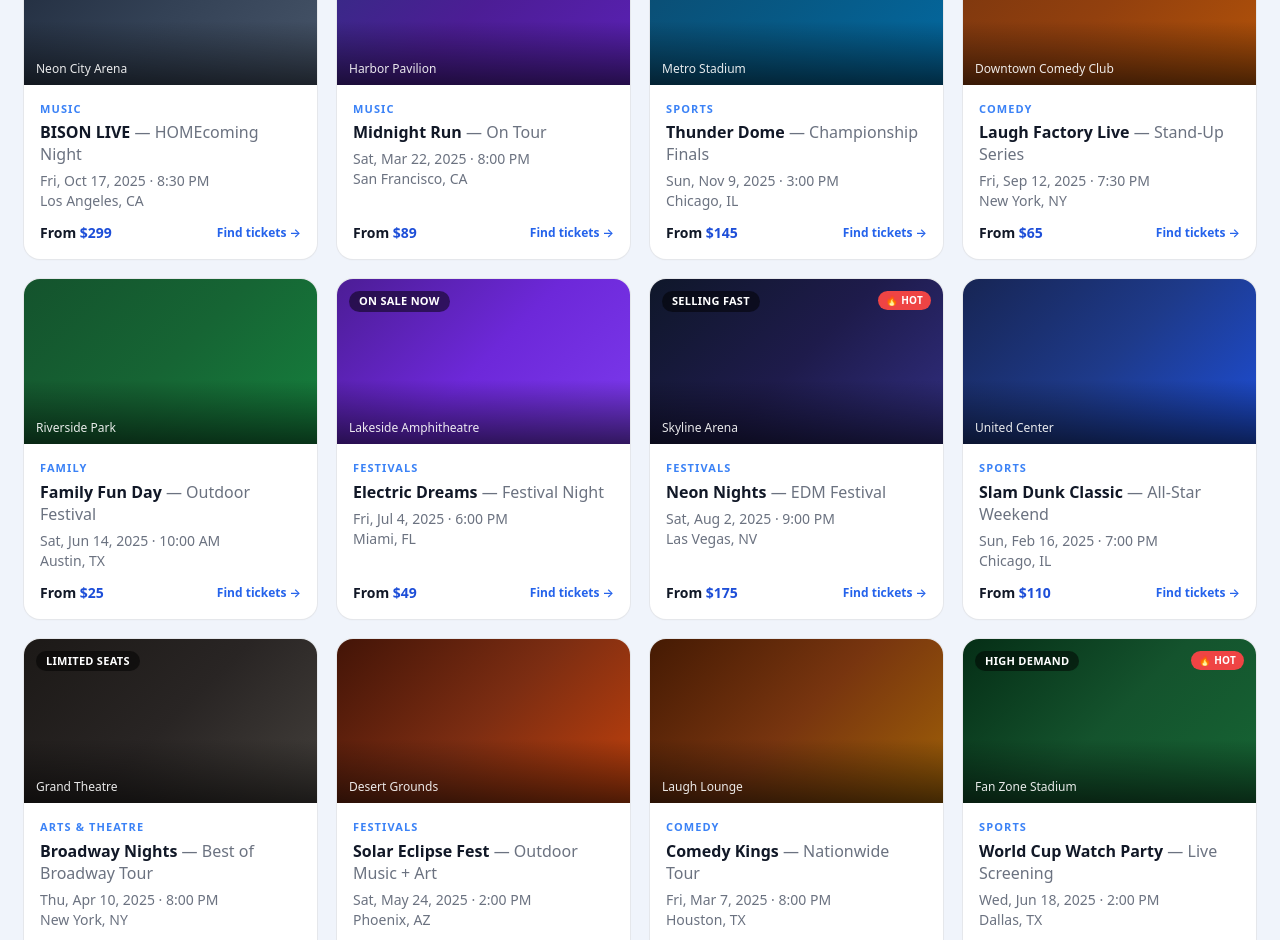
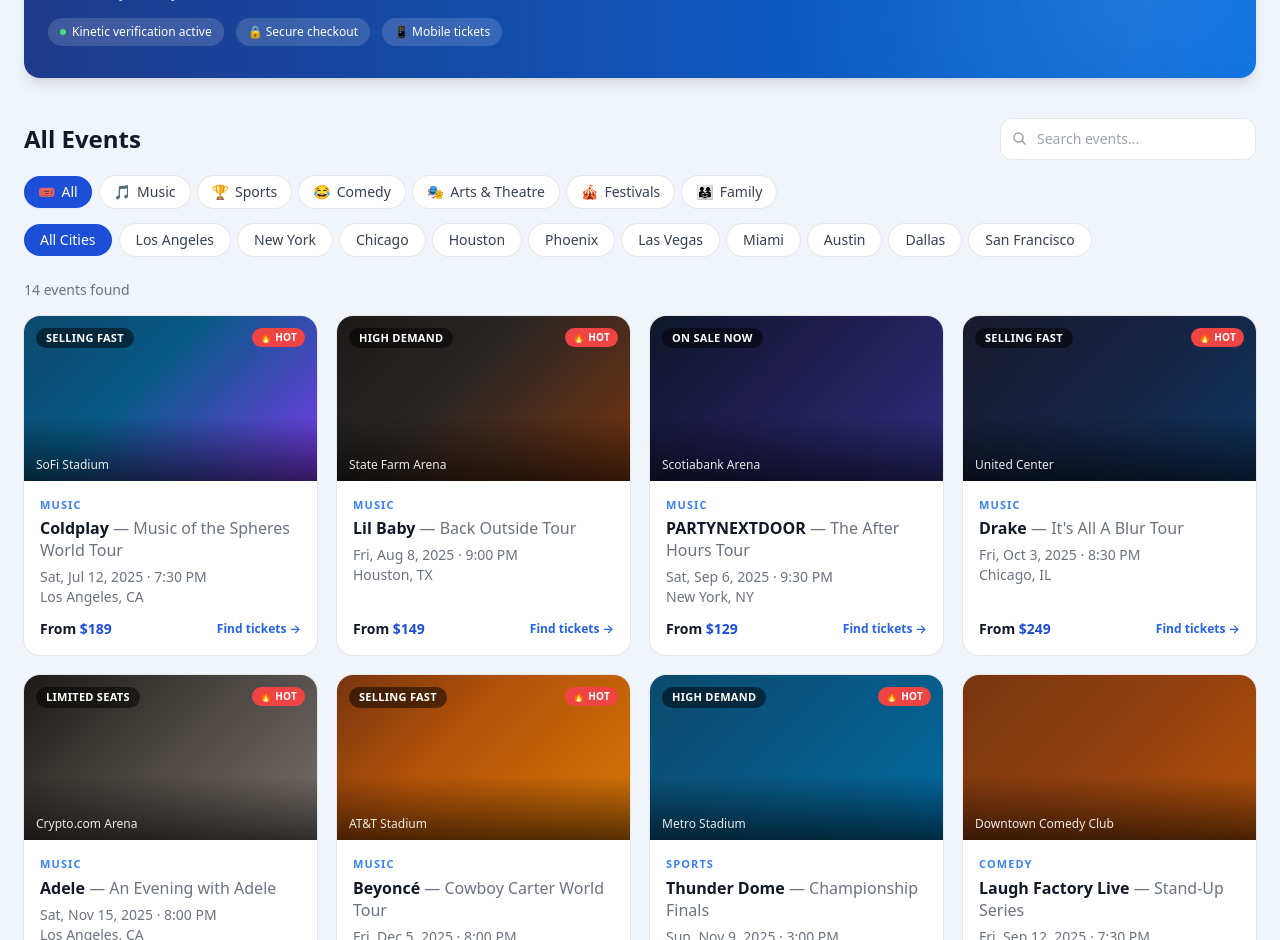
Before and after one commit to diegomccullough/Kinetic-Auth-Ai, a Next.js app: page / in a window 1280 px wide. Shown: the part 1860-2800 px from the top of the page. Built offline with nearby package versions, Linux system fonts and the light colour scheme.

Commit message:
realartists

```diff
--- a/app/verify/page.tsx
+++ b/app/verify/page.tsx
@@ -5,27 +5,20 @@
 import VerificationWizard from "@/components/VerificationWizard";
 import { getEventBySlug } from "@/lib/events";
 
-// Simulated high-traffic threshold — in a real app this would come from an API
-const SIMULATED_QUEUE_SIZE = 12483;
-const HIGH_TRAFFIC_THRESHOLD = 10000;
-
 function VerifyPageClient() {
   const router = useRouter();
   const searchParams = useSearchParams();
   const returnTo = searchParams.get("return") ?? "/";
 
-  // Parse event slug and qty from the return URL so we can pass context to the wizard
+  // Parse event slug from the return URL to look up songs for the beat challenge
   const returnUrlObj = (() => {
     try { return new URL(returnTo, "http://x"); } catch { return null; }
   })();
   const pathParts = returnUrlObj?.pathname.split("/") ?? [];
-  // URL shape: /event/[slug] or /event/[slug]/seats
   const eventSlug = pathParts[1] === "event" ? pathParts[2] : null;
-  const qty = Number(returnUrlObj?.searchParams.get("qty") ?? 1);
 
   const event = eventSlug ? getEventBySlug(eventSlug) : null;
   const songs = event?.songs ?? [];
-  const highTraffic = SIMULATED_QUEUE_SIZE >= HIGH_TRAFFIC_THRESHOLD;
 
   const verifiedUrl = returnTo.includes("?")
     ? `${returnTo}&verified=true`
@@ -33,13 +26,8 @@
 
   return (
     <VerificationWizard
-<<<<<<< HEAD
       returnTo={returnTo}
       songs={songs}
-      highTraffic={highTraffic}
-      ticketQty={qty}
-=======
->>>>>>> d37327fe4cdd1b740b52de516eed4fd03ec474ed
       onVerified={() => {
         router.push(verifiedUrl);
       }}
--- a/components/VerificationWizard.tsx
+++ b/components/VerificationWizard.tsx
@@ -441,20 +441,14 @@
   onVerified?: (score: ScoreBreakdown) => void;
   onCancel?: () => void;
   returnTo?: string;
-  /** Songs for the beat challenge (music events only) */
+  /** Songs for the beat challenge — only used if gyro test fails (music events only) */
   songs?: EventSong[];
-  /** Whether the site is under high traffic */
-  highTraffic?: boolean;
-  /** Number of tickets being purchased */
-  ticketQty?: number;
 };
 
 export default function VerificationWizard({
   onVerified,
   onCancel: _onCancel,
   songs,
-  highTraffic = false,
-  ticketQty = 1,
 }: VerificationWizardProps) {
   const reduceMotion = useReducedMotion();
   const { smoothedBeta, smoothedGamma, smoothedRef, available, permissionState, requestPermission } =
@@ -471,9 +465,9 @@
   const [holdPct, setHoldPct] = useState(0);
   const [pulseKey, setPulseKey] = useState(0);
 
-  // Beat challenge state
+  // Beat challenge state — only triggered by gyro fail
   const [beatSong, setBeatSong] = useState<EventSong | null>(null);
-  const beatReasonRef = useRef<"gyro_fail" | "high_traffic" | "high_qty" | null>(null);
+  const beatTriggeredRef = useRef(false);
 
   const timingsRef = useRef<{ timeToLeft?: number; timeToRight?: number }>({});
   const taskStartAtRef = useRef<number | null>(null);
@@ -511,28 +505,16 @@
     return songs[Math.floor(Math.random() * songs.length)];
   }, [songs]);
 
-  const triggerBeatChallenge = useCallback((reason: "gyro_fail" | "high_traffic" | "high_qty") => {
+  const triggerBeatChallenge = useCallback(() => {
     const song = pickSong();
     if (!song) return false;
-    beatReasonRef.current = reason;
+    beatTriggeredRef.current = true;
     setBeatSong(song);
     setScreen("beat");
     return true;
   }, [pickSong]);
 
   const advanceToTasks = useCallback(() => {
-    // Check pre-task triggers (high traffic or high qty)
-    if (songs && songs.length > 0) {
-      if (highTraffic) {
-        triggerBeatChallenge("high_traffic");
-        return;
-      }
-      if (ticketQty >= 4) {
-        triggerBeatChallenge("high_qty");
-        return;
-      }
-    }
-
     setScreen("tasks");
     setTaskId("left");
     timingsRef.current = {};
@@ -547,7 +529,7 @@
     setInside(false);
     setHoldPct(0);
     setPulseKey((k) => k + 1);
-  }, [smoothedRef, songs, highTraffic, ticketQty, triggerBeatChallenge]);
+  }, [smoothedRef]);
 
   const finish = useCallback((score: ScoreBreakdown) => {
     setFinalScore(score);
@@ -666,8 +648,8 @@
         if (outsideMsRef.current >= GYRO_FAIL_SECONDS * 1000) {
           gyroFailTriggeredRef.current = true;
           window.cancelAnimationFrame(raf);
-          // Trigger beat challenge if songs available, otherwise just continue
-          const triggered = triggerBeatChallenge("gyro_fail");
+          // Trigger beat challenge if songs available, otherwise just reset timer
+          const triggered = triggerBeatChallenge();
           if (!triggered) {
             // No songs: just reset the outside timer and let them keep trying
             outsideMsRef.current = 0;
@@ -731,10 +713,9 @@
 
   const granted = permissionState === "granted" || motionUnlocked;
 
-  // After beat challenge passes, continue to tasks (unless gyro fail — go straight to result)
+  // Beat challenge always follows gyro fail — passing it gives a passing score
   const handleBeatPass = useCallback(() => {
-    if (beatReasonRef.current === "gyro_fail") {
-      // They failed gyro but passed beat — still give them a passing score
+    setBeatSong(null);
     const score = scoreHumanConfidence({
       motionSamples: motionSamplesRef.current,
       directedTimings: timingsRef.current,
@@ -742,44 +723,19 @@
       stabilityHoldPct: 50,
     });
     finish(score);
-    } else {
-      // Pre-task beat challenge passed — now do the gyro tasks
-      setScreen("tasks");
-      setTaskId("left");
-      timingsRef.current = {};
-      motionSamplesRef.current = [];
-      stableMsRef.current = 0;
-      tiltHoldMsRef.current = 0;
-      outsideMsRef.current = 0;
-      gyroFailTriggeredRef.current = false;
-      taskStartAtRef.current = performance.now();
-      baselineRef.current = { beta: smoothedRef.current.beta, gamma: smoothedRef.current.gamma };
-      setDot({ x: 0, y: 0 });
-      setInside(false);
-      setHoldPct(0);
-      setPulseKey((k) => k + 1);
-    }
-    setBeatSong(null);
-  }, [finish, smoothedRef]);
+  }, [finish]);
 
   const handleBeatSkip = useCallback(() => {
-    // Skip beat challenge — go straight to tasks regardless of reason
+    // Skipping the beat challenge (which only appears after gyro fail) goes to result
     setBeatSong(null);
-    setScreen("tasks");
-    setTaskId("left");
-    timingsRef.current = {};
-    motionSamplesRef.current = [];
-    stableMsRef.current = 0;
-    tiltHoldMsRef.current = 0;
-    outsideMsRef.current = 0;
-    gyroFailTriggeredRef.current = false;
-    taskStartAtRef.current = performance.now();
-    baselineRef.current = { beta: smoothedRef.current.beta, gamma: smoothedRef.current.gamma };
-    setDot({ x: 0, y: 0 });
-    setInside(false);
-    setHoldPct(0);
-    setPulseKey((k) => k + 1);
-  }, [smoothedRef]);
+    const score = scoreHumanConfidence({
+      motionSamples: motionSamplesRef.current,
+      directedTimings: timingsRef.current,
+      stabilityPct: 20,
+      stabilityHoldPct: 20,
+    });
+    finish(score);
+  }, [finish]);
 
   // Outside timer display for steady task
   const outsideSecsRemaining = useMemo(() => {
@@ -1175,7 +1131,7 @@
                   <div>
                     <p className="text-[15px] font-semibold text-white">Identity confirmed</p>
                     <p className="text-xs text-slate-400">
-                      {beatReasonRef.current
+                      {beatTriggeredRef.current
                         ? "Beat challenge + motion verification complete"
                         : "Motion verification complete"}
                     </p>
@@ -1196,7 +1152,7 @@
                       { label: "Motion signature", value: "Valid" },
                       { label: "Behavioral timing", value: "Natural" },
                       { label: "Device integrity", value: "Verified" },
-                      ...(beatReasonRef.current ? [{ label: "Beat challenge", value: "Passed" }] : []),
+                      ...(beatTriggeredRef.current ? [{ label: "Beat challenge", value: "Passed" }] : []),
                     ].map((row, i) => (
                       <motion.div
                         key={row.label}
--- a/lib/events.ts
+++ b/lib/events.ts
@@ -89,51 +89,133 @@
 ];
 
 export const EVENTS: Event[] = [
+  // ── Real artists ──────────────────────────────────────────────────────────
   {
-    slug: "bison-live",
-    name: "BISON LIVE",
-    subtitle: "HOMEcoming Night",
-    date: "Fri, Oct 17, 2025",
-    time: "8:30 PM",
-    venue: "Neon City Arena",
+    slug: "coldplay",
+    name: "Coldplay",
+    subtitle: "Music of the Spheres World Tour",
+    date: "Sat, Jul 12, 2025",
+    time: "7:30 PM",
+    venue: "SoFi Stadium",
     city: "Los Angeles",
     state: "CA",
     category: "music",
-    imagePlaceholder: "linear-gradient(135deg, #1e293b 0%, #334155 50%, #475569 100%)",
-    defaultSection: "Section B • Row 3",
-    defaultPrice: 299,
+    imagePlaceholder: "linear-gradient(135deg, #0c4a6e 0%, #075985 40%, #7c3aed 100%)",
+    defaultSection: "Floor GA",
+    defaultPrice: 189,
     isFeatured: true,
     isHot: true,
     tag: "Selling Fast",
     sections: arenaFloorSections,
     songs: [
-      { title: "Homecoming", artist: "BISON LIVE", bpm: 128, youtubeId: "dQw4w9WgXcQ" },
-      { title: "Neon City Nights", artist: "BISON LIVE", bpm: 120, youtubeId: "dQw4w9WgXcQ" },
-      { title: "Onslaught", artist: "BISON LIVE", bpm: 140, youtubeId: "dQw4w9WgXcQ" },
+      { title: "Viva La Vida", artist: "Coldplay", bpm: 138, youtubeId: "dvgZkm1xWPE" },
     ],
   },
   {
-    slug: "midnight-run",
-    name: "Midnight Run",
-    subtitle: "On Tour",
-    date: "Sat, Mar 22, 2025",
+    slug: "lil-baby",
+    name: "Lil Baby",
+    subtitle: "Back Outside Tour",
+    date: "Fri, Aug 8, 2025",
+    time: "9:00 PM",
+    venue: "State Farm Arena",
+    city: "Houston",
+    state: "TX",
+    category: "music",
+    imagePlaceholder: "linear-gradient(135deg, #1c1917 0%, #292524 40%, #78350f 100%)",
+    defaultSection: "Floor GA",
+    defaultPrice: 149,
+    isFeatured: true,
+    isHot: true,
+    tag: "High Demand",
+    sections: arenaFloorSections,
+    songs: [
+      { title: "Freestyle", artist: "Lil Baby", bpm: 150, youtubeId: "Yvng_FQOT4o" },
+    ],
+  },
+  {
+    slug: "partynextdoor",
+    name: "PARTYNEXTDOOR",
+    subtitle: "The After Hours Tour",
+    date: "Sat, Sep 6, 2025",
+    time: "9:30 PM",
+    venue: "Scotiabank Arena",
+    city: "New York",
+    state: "NY",
+    category: "music",
+    imagePlaceholder: "linear-gradient(135deg, #0f172a 0%, #1e1b4b 40%, #312e81 100%)",
+    defaultSection: "Floor GA",
+    defaultPrice: 129,
+    isFeatured: true,
+    tag: "On Sale Now",
+    sections: arenaFloorSections,
+    songs: [
+      { title: "For Certain", artist: "PARTYNEXTDOOR", bpm: 95, youtubeId: "4NRXx6U8ABQ" },
+    ],
+  },
+  {
+    slug: "drake",
+    name: "Drake",
+    subtitle: "It's All A Blur Tour",
+    date: "Fri, Oct 3, 2025",
+    time: "8:30 PM",
+    venue: "United Center",
+    city: "Chicago",
+    state: "IL",
+    category: "music",
+    imagePlaceholder: "linear-gradient(135deg, #1a1a2e 0%, #16213e 40%, #0f3460 100%)",
+    defaultSection: "Floor GA",
+    defaultPrice: 249,
+    isFeatured: true,
+    isHot: true,
+    tag: "Selling Fast",
+    sections: arenaFloorSections,
+    songs: [
+      { title: "Passionfruit", artist: "Drake", bpm: 100, youtubeId: "RubBzkZzpUA" },
+    ],
+  },
+  {
+    slug: "adele",
+    name: "Adele",
+    subtitle: "An Evening with Adele",
+    date: "Sat, Nov 15, 2025",
     time: "8:00 PM",
-    venue: "Harbor Pavilion",
-    city: "San Francisco",
+    venue: "Crypto.com Arena",
+    city: "Los Angeles",
     state: "CA",
     category: "music",
-    imagePlaceholder: "linear-gradient(135deg, #312e81 0%, #4c1d95 50%, #5b21b6 100%)",
-    defaultSection: "Floor • General Admission",
-    defaultPrice: 89,
+    imagePlaceholder: "linear-gradient(135deg, #1c1917 0%, #44403c 40%, #78716c 100%)",
+    defaultSection: "Orchestra Center",
+    defaultPrice: 299,
     isFeatured: true,
-    tag: "On Sale Now",
-    sections: amphiSections,
+    isHot: true,
+    tag: "Limited Seats",
+    sections: arenaFloorSections,
     songs: [
-      { title: "Midnight Run", artist: "Midnight Run", bpm: 110, youtubeId: "dQw4w9WgXcQ" },
-      { title: "Harbor Lights", artist: "Midnight Run", bpm: 95, youtubeId: "dQw4w9WgXcQ" },
-      { title: "Last Train", artist: "Midnight Run", bpm: 118, youtubeId: "dQw4w9WgXcQ" },
+      { title: "Skyfall", artist: "Adele", bpm: 68, youtubeId: "DeumyOzKqgI" },
     ],
   },
+  {
+    slug: "beyonce",
+    name: "Beyoncé",
+    subtitle: "Cowboy Carter World Tour",
+    date: "Fri, Dec 5, 2025",
+    time: "8:00 PM",
+    venue: "AT&T Stadium",
+    city: "Dallas",
+    state: "TX",
+    category: "music",
+    imagePlaceholder: "linear-gradient(135deg, #78350f 0%, #b45309 40%, #d97706 100%)",
+    defaultSection: "Floor GA",
+    defaultPrice: 349,
+    isFeatured: true,
+    isHot: true,
+    tag: "Selling Fast",
+    sections: arenaFloorSections,
+    songs: [
+      { title: "Crazy In Love", artist: "Beyoncé", bpm: 99, youtubeId: "ViwtNLUqkMY" },
+    ],
+  },
+  // ── Other events ──────────────────────────────────────────────────────────
   {
     slug: "thunder-dome",
     name: "Thunder Dome",
@@ -185,7 +267,7 @@
   {
     slug: "electric-dreams",
     name: "Electric Dreams",
-    subtitle: "Festival Night",
+    subtitle: "EDM Festival",
     date: "Fri, Jul 4, 2025",
     time: "6:00 PM",
     venue: "Lakeside Amphitheatre",
@@ -195,36 +277,8 @@
     imagePlaceholder: "linear-gradient(135deg, #4c1d95 0%, #6d28d9 50%, #7c3aed 100%)",
     defaultSection: "Lawn • 1 ticket",
     defaultPrice: 49,
-    isFeatured: true,
     tag: "On Sale Now",
     sections: amphiSections,
-    songs: [
-      { title: "Electric Dreams", artist: "Electric Dreams", bpm: 130, youtubeId: "dQw4w9WgXcQ" },
-      { title: "Lakeside", artist: "Electric Dreams", bpm: 122, youtubeId: "dQw4w9WgXcQ" },
-      { title: "Festival Fire", artist: "Electric Dreams", bpm: 145, youtubeId: "dQw4w9WgXcQ" },
-    ],
-  },
-  {
-    slug: "neon-nights",
-    name: "Neon Nights",
-    subtitle: "EDM Festival",
-    date: "Sat, Aug 2, 2025",
-    time: "9:00 PM",
-    venue: "Skyline Arena",
-    city: "Las Vegas",
-    state: "NV",
-    category: "festival",
-    imagePlaceholder: "linear-gradient(135deg, #0f172a 0%, #1e1b4b 50%, #312e81 100%)",
-    defaultSection: "Floor GA",
-    defaultPrice: 175,
-    isHot: true,
-    tag: "Selling Fast",
-    sections: arenaFloorSections,
-    songs: [
-      { title: "Neon Nights", artist: "Neon Nights", bpm: 138, youtubeId: "dQw4w9WgXcQ" },
-      { title: "Vegas Pulse", artist: "Neon Nights", bpm: 150, youtubeId: "dQw4w9WgXcQ" },
-      { title: "Skyline Drop", artist: "Neon Nights", bpm: 142, youtubeId: "dQw4w9WgXcQ" },
-    ],
   },
   {
     slug: "slam-dunk-classic",
@@ -254,24 +308,8 @@
     imagePlaceholder: "linear-gradient(135deg, #1c1917 0%, #292524 50%, #44403c 100%)",
     defaultSection: "Orchestra Center",
     defaultPrice: 195,
-    isFeatured: true,
     tag: "Limited Seats",
     sections: clubSections,
-  },
-  {
-    slug: "solar-eclipse-fest",
-    name: "Solar Eclipse Fest",
-    subtitle: "Outdoor Music + Art",
-    date: "Sat, May 24, 2025",
-    time: "2:00 PM",
-    venue: "Desert Grounds",
-    city: "Phoenix",
-    state: "AZ",
-    category: "festival",
-    imagePlaceholder: "linear-gradient(135deg, #431407 0%, #7c2d12 50%, #c2410c 100%)",
-    defaultSection: "Lawn",
-    defaultPrice: 59,
-    sections: amphiSections,
   },
   {
     slug: "comedy-kings",
```
Lines whose indentation alone changed are shown as unchanged.
